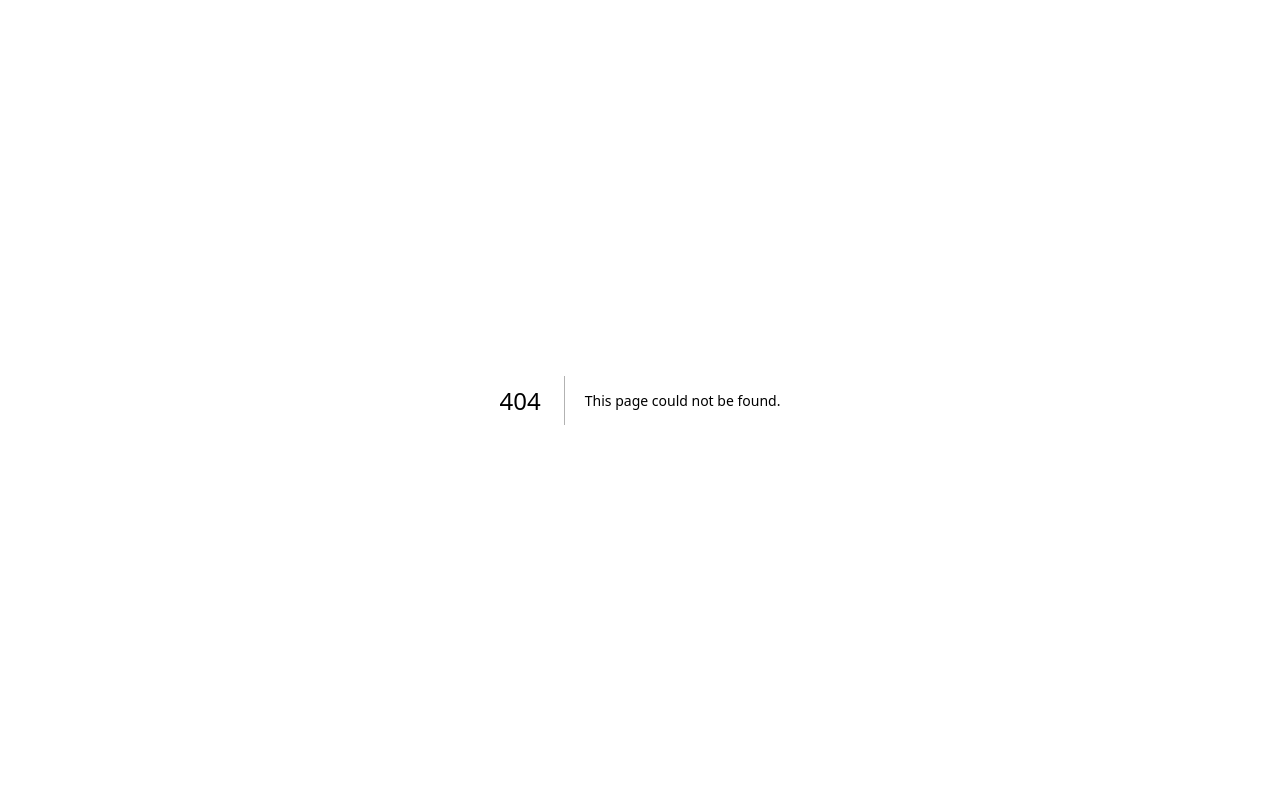
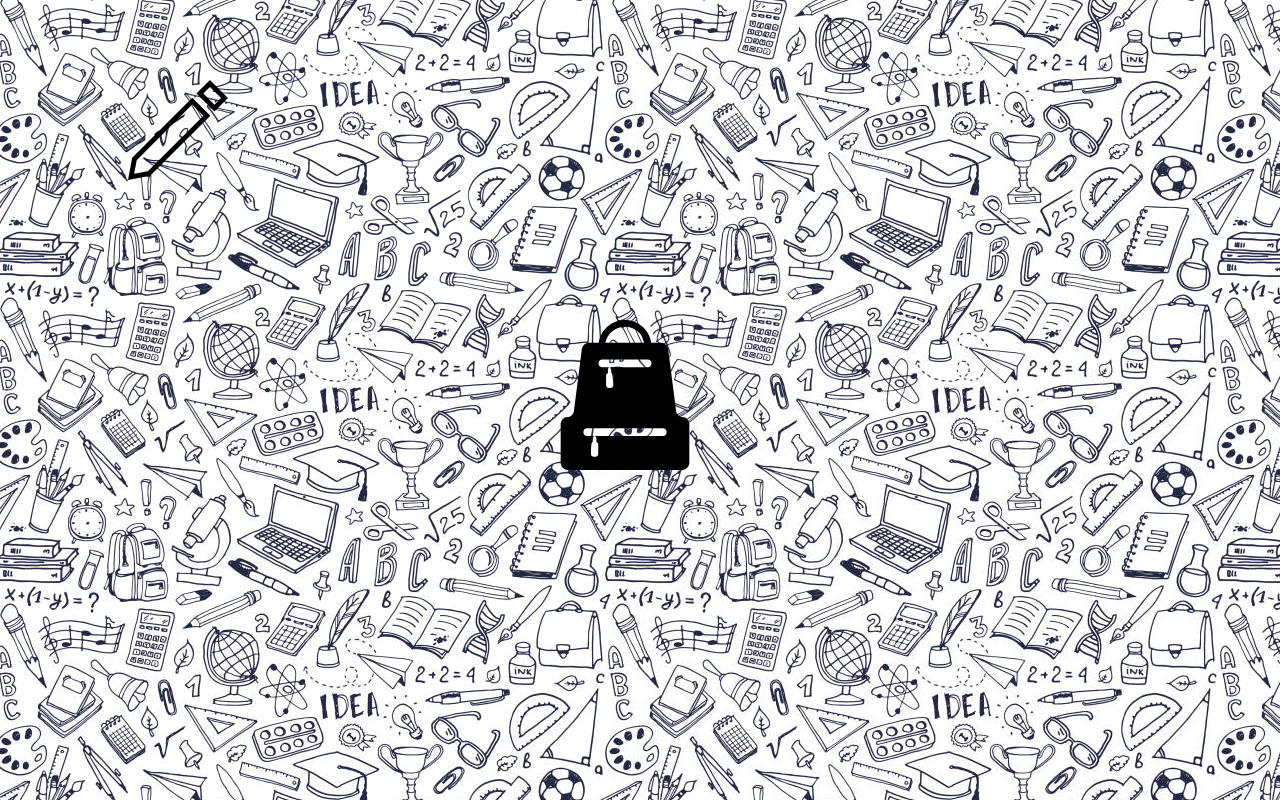
Before and after one commit to AmnahZia08/back-to-school, a Next.js app: page /BackToSchool in a window 1280 px wide. Before the commit this address had no page. Built offline with nearby package versions, Linux system fonts and the light colour scheme.

Commit message:
chore: adding bagpack and basic animation

```diff
--- /dev/null
+++ b/src/components/svgs/BagPack.tsx
@@ -0,0 +1,32 @@
+const BagPack = () => {
+  return (
+    <svg
+      fill="#000000"
+      version="1.1"
+      id="Capa_1"
+      xmlns="http://www.w3.org/2000/svg"
+      width="150px"
+      height="150px"
+      viewBox="0 0 50 50"
+    >
+      <g>
+        <path
+          d="M44.205,32.338c-1.231,0-2.24-1.135-2.24-2.521l-2.522-19.671c0-1.386-1.136-2.523-2.522-2.523h-3.162
+       C33.138,3.323,29.464,0,25,0c-4.464,0-8.136,3.323-8.754,7.622h-3.164c-1.387,0-2.523,1.137-2.523,2.523L8.036,29.816
+       c0,1.388-1.009,2.521-2.241,2.521s-2.241,1.137-2.241,2.521v12.617C3.554,48.864,4.689,50,6.076,50h37.847
+       c1.388,0,2.522-1.136,2.522-2.523V34.859C46.446,33.475,45.437,32.338,44.205,32.338z M25,2.209c3.25,0,5.955,2.334,6.546,5.412
+       H18.453C19.047,4.544,21.753,2.209,25,2.209z M17.43,13.206h15.14c0.696,0,1.262,0.565,1.262,1.262
+       c0,0.696-0.564,1.261-1.262,1.261H19.908c0.335,0,0.607,0.416,0.607,0.926v0.707c0,0.098-0.018,0.188-0.037,0.276
+       c0.373,0.121,0.646,0.46,0.646,0.87v3.265c0,0.51-0.418,0.927-0.928,0.927h-0.579c-0.508,0-0.926-0.417-0.926-0.927v-3.265
+       c0-0.41,0.275-0.75,0.646-0.87c-0.02-0.088-0.038-0.179-0.038-0.276v-0.707c0-0.51,0.274-0.926,0.608-0.926H17.43
+       c-0.696,0-1.261-0.564-1.261-1.261C16.169,13.771,16.733,13.206,17.43,13.206z M37.617,38.646H14.863
+       c0.335,0,0.607,0.416,0.607,0.926v0.705c0,0.099-0.017,0.189-0.037,0.279c0.37,0.12,0.646,0.457,0.646,0.867v3.266
+       c0,0.511-0.418,0.926-0.927,0.926h-0.579c-0.509,0-0.926-0.416-0.926-0.926v-3.266c0-0.41,0.275-0.748,0.645-0.867
+       c-0.019-0.09-0.037-0.181-0.037-0.279v-0.705c0-0.51,0.271-0.926,0.608-0.926h-2.479c-0.697,0-1.262-0.565-1.262-1.263
+       c0-0.696,0.565-1.261,1.262-1.261h25.231c0.697,0,1.262,0.564,1.262,1.261C38.876,38.082,38.313,38.646,37.617,38.646z"
+        />
+      </g>
+    </svg>
+  );
+};
+export default BagPack;
--- /dev/null
+++ b/src/components/svgs/pencil.tsx
@@ -0,0 +1,28 @@
+const Pencil = () => {
+  return (
+    <svg
+      fill="#000000"
+      height="100px"
+      width="100px"
+      version="1.1"
+      id="Capa_1"
+      xmlns="http://www.w3.org/2000/svg"
+      viewBox="0 0 306.637 306.637"
+    >
+      <g>
+        <g>
+          <path
+            d="M12.809,238.52L0,306.637l68.118-12.809l184.277-184.277l-55.309-55.309L12.809,238.52z M60.79,279.943l-41.992,7.896
+           l7.896-41.992L197.086,75.455l34.096,34.096L60.79,279.943z"
+          />
+          <path
+            d="M251.329,0l-41.507,41.507l55.308,55.308l41.507-41.507L251.329,0z M231.035,41.507l20.294-20.294l34.095,34.095
+           L265.13,75.602L231.035,41.507z"
+          />
+        </g>
+      </g>
+    </svg>
+  );
+};
+
+export default Pencil;
--- /dev/null
+++ b/src/pages/BackToSchool/index.tsx
@@ -0,0 +1,26 @@
+import React, { useState } from "react";
+import "./style.module.css";
+import BagPack from "@/components/svgs/BagPack";
+import Pencil from "@/components/svgs/pencil";
+import s from "./style.module.css";
+
+const BackToSchool = () => {
+  const [pencilMoved, setPencilMoved] = useState(false);
+
+  const onClick = () => {
+    setTimeout(() => setPencilMoved(true), 300);
+  };
+
+  return (
+    <div className="w-screen h-screen bg-doodle relative">
+      <div className={s.bagPack}>
+        <BagPack />
+      </div>
+      <div className={pencilMoved ? s.moved : s.pencil} onClick={onClick}>
+        <Pencil />
+      </div>
+    </div>
+  );
+};
+
+export default BackToSchool;
--- /dev/null
+++ b/src/pages/BackToSchool/style.module.css
@@ -0,0 +1,15 @@
+.bagPack {
+  @apply absolute left-[43%] top-[40%] transform transition-transform;
+}
+
+.bagPack:hover {
+  transform: translateY(5px);
+}
+
+.pencil {
+  @apply absolute left-[10%] top-[10%] transform transition-all duration-500;
+}
+
+.moved {
+  @apply absolute left-[43%] top-[40%] transition-all duration-500;
+}
```
